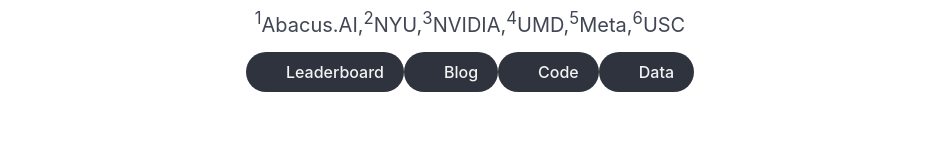
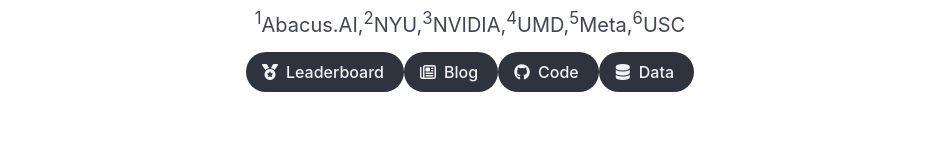
Before and after one commit to garlic-debt-whisper/potato, a React (Create React App) app: page / in a window 1280 px wide. Shown: the part 342-496 px from the top of the page, without its empty margins (170-1109 px from the left). Built offline with nearby package versions, Linux system fonts and the light colour scheme; some icons are missing.

Commit message:
update to website

```diff
--- a/package.json
+++ b/package.json
@@ -3,6 +3,7 @@
   "version": "0.1.0",
   "private": true,
   "dependencies": {
+    "@fortawesome/fontawesome-free": "^6.5.2",
     "@fortawesome/fontawesome-svg-core": "^6.5.2",
     "@fortawesome/free-solid-svg-icons": "^6.5.2",
     "@fortawesome/react-fontawesome": "^0.2.1",
@@ -10,7 +11,6 @@
     "@testing-library/react": "^13.4.0",
     "@testing-library/user-event": "^13.5.0",
     "bulma": "^1.0.0",
-    "font-awesome": "^4.7.0",
     "papaparse": "^5.4.1",
     "react": "^18.3.1",
     "react-dom": "^18.3.1",
--- a/src/App.js
+++ b/src/App.js
@@ -2,6 +2,7 @@
 import './App.css';
 import CSVTable from './Table/CSVTable';
 import 'bulma/css/bulma.css'
+import '@fortawesome/fontawesome-free/css/all.css'
 import { bibtexEntry, abstract, tagline } from './constants';
 
 function App() {
@@ -22,13 +23,13 @@
                                         </span>
                                     <br></br>
                                     <span class="author-block">
-                                        <a href="" target="_blank" rel="noreferrer">Manley Roberts</a><sup>1</sup>,
+                                        <a href="." target="_blank" rel="noreferrer">Manley Roberts</a><sup>1</sup>,
                                     </span>
                                     <span class="author-block">
-                                        <a href="" target="_blank" rel="noreferrer">Arka Pal</a><sup>1</sup>,
+                                        <a href="." target="_blank" rel="noreferrer">Arka Pal</a><sup>1</sup>,
                                     </span>
                                     <span class="author-block">
-                                        <a href="" target="_blank" rel="noreferrer">Ben Feuer</a><sup>2</sup>,
+                                        <a href="." target="_blank" rel="noreferrer">Ben Feuer</a><sup>2</sup>,
                                     </span>
                                     <span class="author-block">
                                         <a href="https://tmfs10.github.io/" target="_blank" rel="noreferrer">Siddhartha Jain</a><sup>3</sup>,
@@ -44,7 +45,7 @@
                                     </span>
                                     <br></br>
                                     <span class="author-block">
-                                        <a href="" target="_blank" rel="noreferrer">Siddartha Naidu</a><sup>1</sup>,
+                                        <a href="." target="_blank" rel="noreferrer">Siddartha Naidu</a><sup>1</sup>,
                                     </span>
                                     <span class="author-block">
                                         <a href="https://chinmayhegde.github.io">Chinmay Hegde</a><sup>2</sup>,
@@ -79,14 +80,14 @@
                                             <a href="./"
                                                 class="external-link button is-normal is-rounded is-dark">
                                                 <span class="icon">
-                                                    <i class="fab fa-images"></i>
+                                                    <i class="fa-solid fa-medal"></i>
                                                 </span>
                                                 <span>Leaderboard</span>
                                             </a>
                                             <a href="./blog"
                                                 class="external-link button is-normal is-rounded is-dark">
                                                 <span class="icon">
-                                                    <i class="ai ai-arxiv"></i>
+                                                    <i class="fa-regular fa-newspaper"></i>
                                                 </span>
                                                 <span>Blog</span>
                                             </a>
@@ -95,7 +96,7 @@
                                             <a href="./"
                                                 class="external-link button is-normal is-rounded is-dark">
                                                 <span class="icon">
-                                                    <i class="fab fa-github"></i>
+                                                    <i class="fa-brands fa-github"></i>
                                                 </span>
                                                 <span>Code</span>
                                             </a>
@@ -104,7 +105,7 @@
                                             <a href="./"
                                                 class="external-link button is-normal is-rounded is-dark">
                                                 <span class="icon">
-                                                    <i class="far fa-images"></i>
+                                                    <i class="fa-solid fa-database"></i>
                                                 </span>
                                                 <span>Data</span>
                                             </a>
@@ -158,10 +159,10 @@
                 <div class="container">
                     <div class="content has-text-centered">
                     <a class="icon-link"
-                        href="./static/videos/nerfies_paper.pdf">
+                        href=".">
                         <i class="fas fa-file-pdf"></i>
                     </a>
-                    <a class="icon-link" href="https://github.com/keunhong" class="external-link" disabled>
+                    <a class="icon-link" href="." disabled>
                         <i class="fab fa-github"></i>
                     </a>
                     </div>
```
Also changed, not shown: 1 other file (tests, documents, lock files or other folders).
